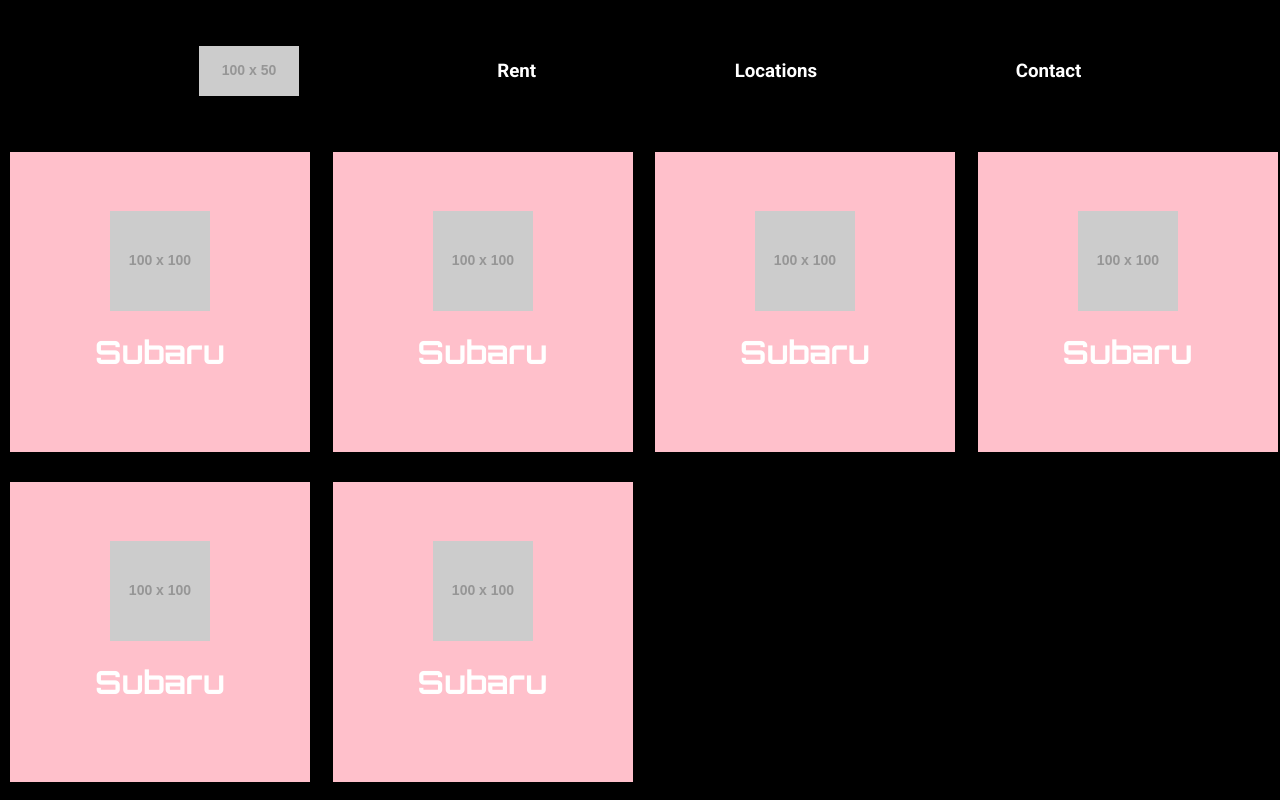
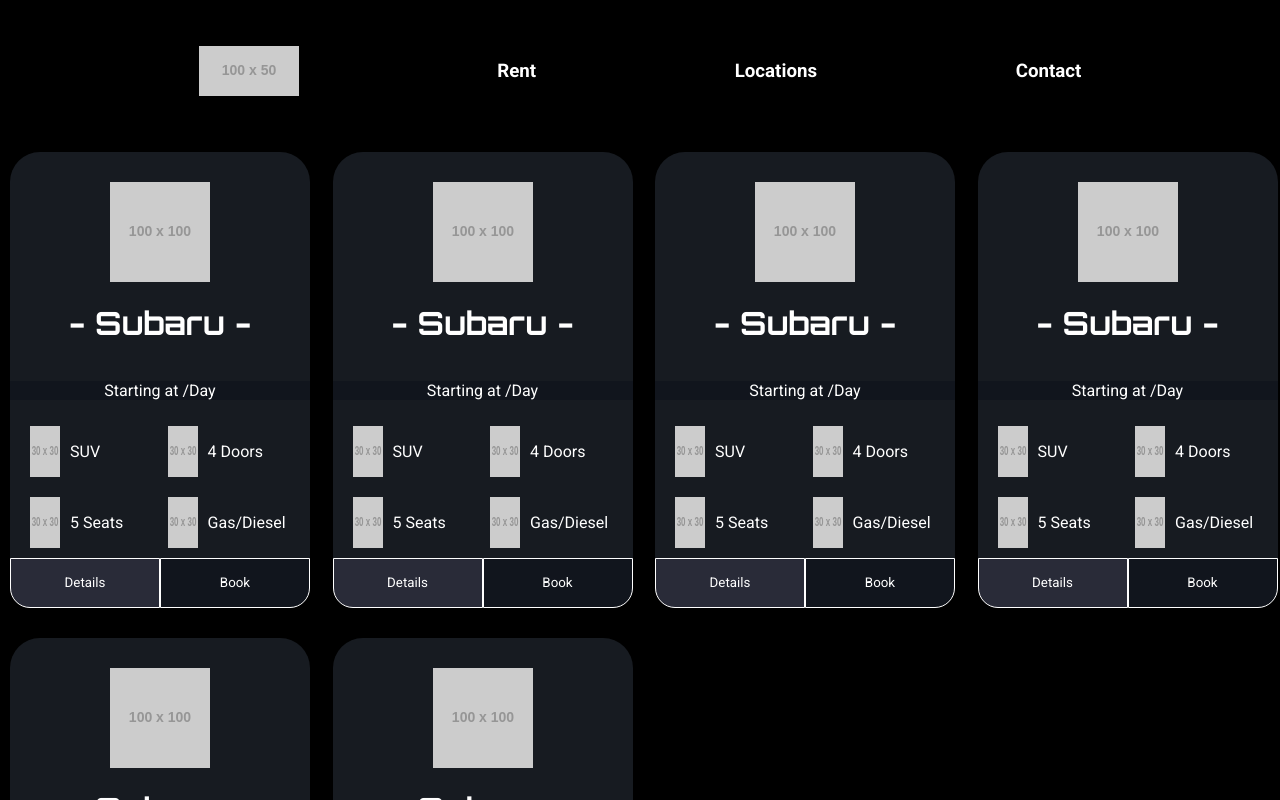
Before and after one commit to KenFemboy/Car-Rental-Website, a React (Vite) app in the folder car-rental-website/: page /Car-Rental-Website/Rentals in a window 1280 px wide. Shown: the top 800 px of the page. Built offline with nearby package versions, Linux system fonts and the light colour scheme.

Commit message:
goods nani for now

```diff
--- a/car-rental-website/src/Layout/Components/cars-img/CarsCards.css
+++ b/car-rental-website/src/Layout/Components/cars-img/CarsCards.css
@@ -1,10 +1,51 @@
 .carscards {
-    background-color: pink;
-    height: 300px;
+    background-color: hsl(216, 18%, 11%);
+    padding-top: 30px;
     width: 300px;
     margin: 10px;
     display: flex;
     justify-content: center;
     align-items: center;
     flex-direction: column;
+    border-radius: 30px;
+
 }
+
+.carscards>p {
+    background-color: hsl(220, 28%, 9%);
+    width: 100%;
+    text-align: center;
+}
+
+.carscards .carInfo {
+    display: grid;
+    grid-template-columns: auto auto;
+    width: 100%;
+}
+
+.carscards .carInfo div {
+    display: flex;
+    padding: 0px 10px;
+    margin: 10px 0;
+
+}
+
+.carscards .carInfo div img {
+    margin: 0px 10px
+}
+
+
+.carscards button {
+    background-color: hsl(220, 28%, 9%);
+    border: white 1px solid;
+    border-radius: 0px 0px 20px 0px;
+    width: 150px;
+    padding: 10px;
+
+}
+
+.carscards button:nth-child(1) {
+    background-color: hsl(232, 16%, 19%);
+    border-radius: 0px 0px 0px 20px;
+
+}
--- a/car-rental-website/src/Layout/Components/cars-img/CarsCards.jsx
+++ b/car-rental-website/src/Layout/Components/cars-img/CarsCards.jsx
@@ -3,7 +3,23 @@
     return (
         <div className="carscards">
             <img src="https://placehold.co/100"></img>
-            <h1>Subaru</h1>
+            <h1>- Subaru  -</h1>
+
+            <p>Starting at /Day</p>
+            <div className='carInfo'>
+                <div><img src='https://placehold.co/30' /><p>SUV</p></div>
+                <div><img src='https://placehold.co/30' /><p>4 Doors</p></div>
+                <div><img src='https://placehold.co/30' /><p>5 Seats</p></div>
+                <div><img src='https://placehold.co/30' /><p>Gas/Diesel</p></div>
+
+            </div>
+
+            <div>
+                <button>Details</button>
+                <button>Book</button>
+            </div>
+
+
         </div>
     )
 }
```
